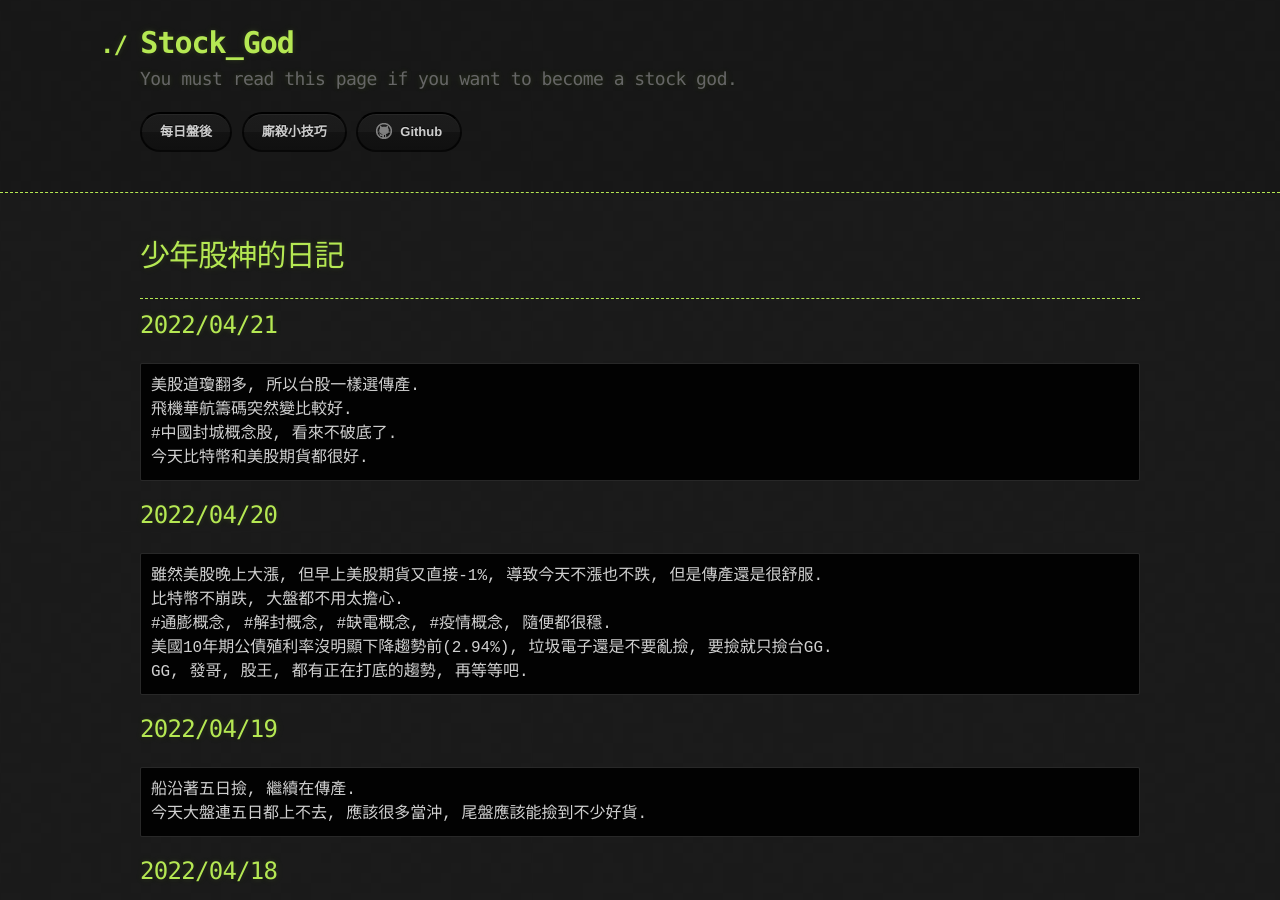
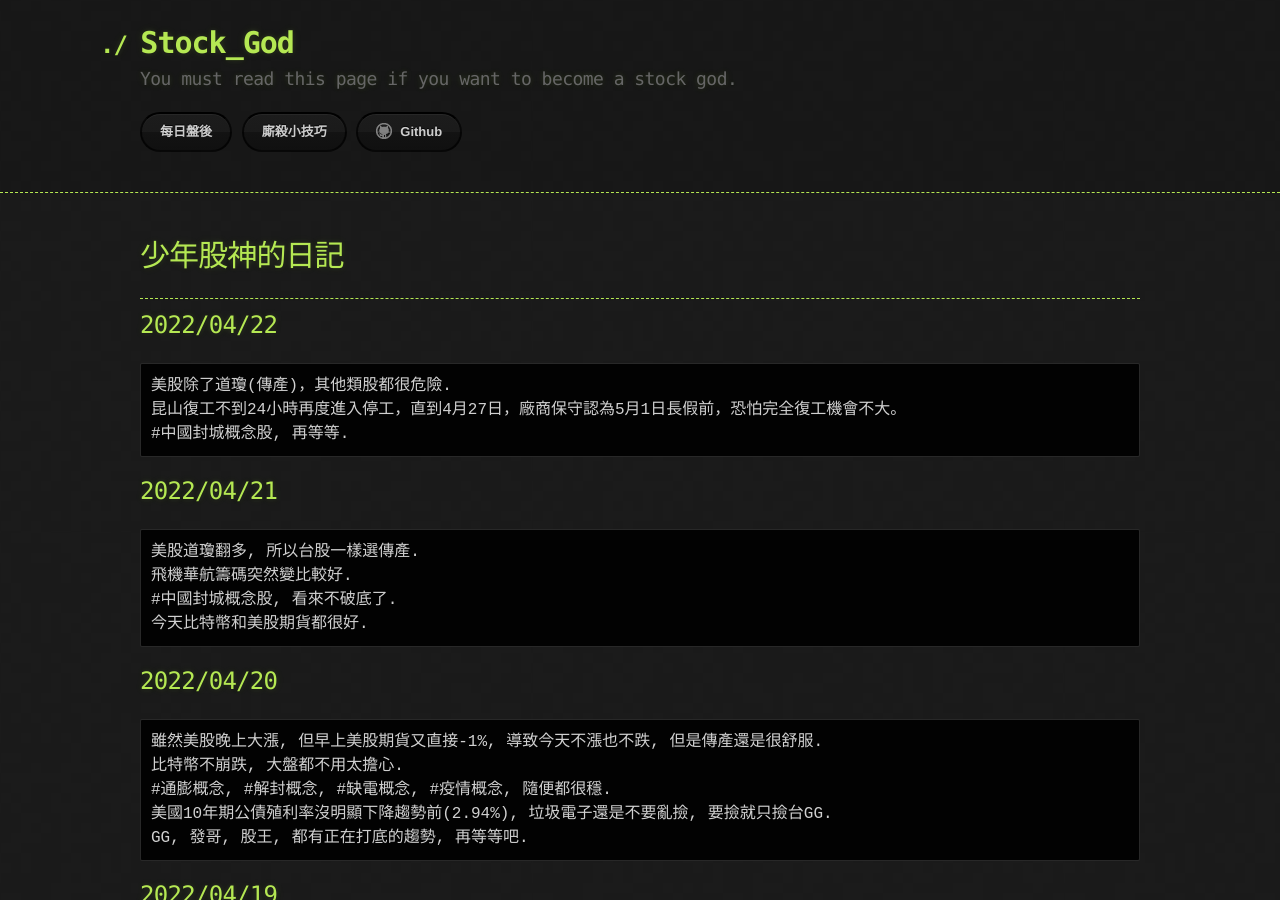
Before and after one commit to lepg5487/Stock_God, a Jekyll site: the page built from index.md, in a window 1280 px wide and 900 px high. Built offline with Jekyll 4.4.1, drawn with Linux system fonts in a browser that asks for light colours; our own code applies the rules of GitHub Pages for plain Markdown files.

Commit message:
Update index.md

````diff
--- a/index.md
+++ b/index.md
@@ -5,6 +5,13 @@ layout: testlayouts
 # 少年股神的日記
 
 ---
+
+## 2022/04/22
+```
+美股除了道瓊(傳產)，其他類股都很危險.
+昆山復工不到24小時再度進入停工，直到4月27日，廠商保守認為5月1日長假前，恐怕完全復工機會不大。
+#中國封城概念股, 再等等.
+```
 
 ## 2022/04/21
 ```
````
